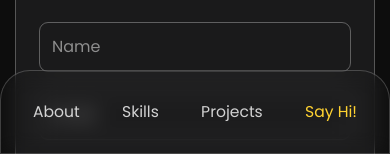
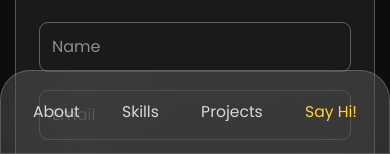
Before and after one commit to Anurag-Singh-0/IamAnurag-portfolio, a React (Vite) app in the folder Portfolio/: page /contact in a window 390 px wide. Shown: the part 690-844 px from the top of the page. Built offline with nearby package versions, Linux system fonts and the light colour scheme; no server answers; some icons are missing.

Commit message:
fixing some style

```diff
--- a/Portfolio/src/index.css
+++ b/Portfolio/src/index.css
@@ -46,8 +46,8 @@ body::-webkit-scrollbar-thumb {
     flex-wrap: wrap;
     gap: 5;
     padding: 0 2rem;
-    background: rgba(255, 255, 255, 0.01);
-    backdrop-filter: blur(10px);
+    background: rgba(255, 255, 255, 0.133);
+    backdrop-filter: blur(40px);
     -webkit-backdrop-filter: blur(10px); /* Safari support */
     border: 1px solid rgba(255, 255, 255, 0.2);
     border-radius: 30px 30px 0 0;
@@ -72,11 +72,16 @@ body::-webkit-scrollbar-thumb {
     width: 100%;
     overflow: hidden;
     position: relative;
+    margin-bottom: 2rem;
   }
 
   .closeBtn {
     padding: 5px;
     top: 5%;
+  }
+
+  .pro-desc {
+    font-size: 12px;
   }
 }
 
@@ -119,6 +124,11 @@ body::-webkit-scrollbar-thumb {
     width: 100%;
     overflow: hidden;
     position: relative;
+    margin-bottom: 3rem;
+  }
+
+  .pro-desc {
+    font-size: 14px;
   }
 }
 
@@ -157,6 +167,7 @@ body::-webkit-scrollbar-thumb {
     width: 100%;
     overflow: hidden;
     position: relative;
+    margin-bottom: 3rem;
   }
 }
 
@@ -188,6 +199,7 @@ body::-webkit-scrollbar-thumb {
     width: 100%;
     overflow: hidden;
     position: relative;
+    margin-bottom: 3rem;
   }
 }
 
--- a/Portfolio/src/pages/Project/ProjectModal.jsx
+++ b/Portfolio/src/pages/Project/ProjectModal.jsx
@@ -31,7 +31,7 @@ function ProjectModal({ isOpen, onClose, project }) {
       <motion.div
         initial={{ scale: 0, opacity: 0 }}
         animate={{ scale: 1, opacity: 1 }}
-        transition={{ duration: 0.3 }}
+        transition={{ duration: 0.2 }}
         className="bg-black/40 backdrop-blur-[80px] custom-dialog rounded-2xl outline outline-white/20 text-white relative w-full max-w-[1000px] max-h-[90vh] overflow-hidden"
       >
         <div className="overflow-y-auto max-h-[80vh] custom-scroll">
@@ -81,7 +81,7 @@ function ProjectModal({ isOpen, onClose, project }) {
           </div>
 
           {/* Description */}
-          <div className="p-6 text-lg text-white/80 whitespace-pre-wrap">
+          <div className="p-6 text-lg text-white/80 whitespace-pre-wrap pro-desc">
             {project.desc}
           </div>
         </div>
```
